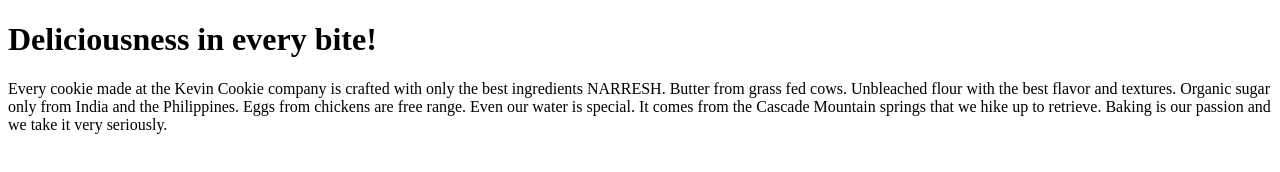
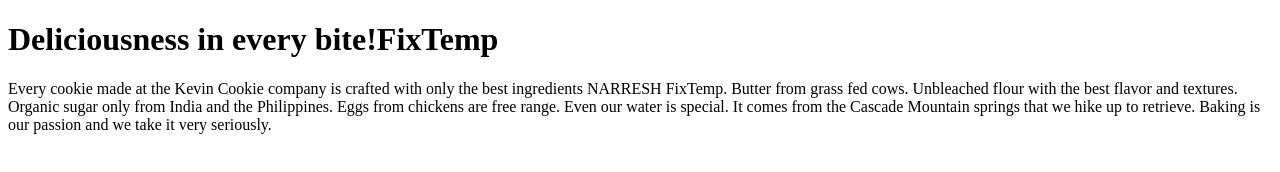
Before and after one commit to NarreshG/TestRepo, a plain HTML site: page index.htm in a window 1280 px wide. Drawn offline with Linux system fonts and the light colour scheme.

Commit message:
changed h1 and p tags

```diff
--- a/index.htm
+++ b/index.htm
@@ -2,9 +2,12 @@
 <html>
 <body>
 
-<h1>Deliciousness in every bite!</h1>
+<h1>Deliciousness in every bite!FixTemp</h1>
 
-<p>Every cookie made at the Kevin Cookie company is crafted with only the best ingredients NARRESH. Butter from grass fed cows. Unbleached flour with the best flavor and textures. Organic sugar only from India and the Philippines. Eggs from chickens are free range. Even our water is special. It comes from the Cascade Mountain springs that we hike up to retrieve. Baking is our passion and we take it very seriously.</p>
+<p>Every cookie made at the Kevin Cookie company is crafted with only the best ingredients NARRESH FixTemp. Butter from
+    grass fed cows. Unbleached flour with the best flavor and textures. Organic sugar only from India and the
+    Philippines. Eggs from chickens are free range. Even our water is special. It comes from the Cascade Mountain
+    springs that we hike up to retrieve. Baking is our passion and we take it very seriously.</p>
 
 </body>
 </html>
```
